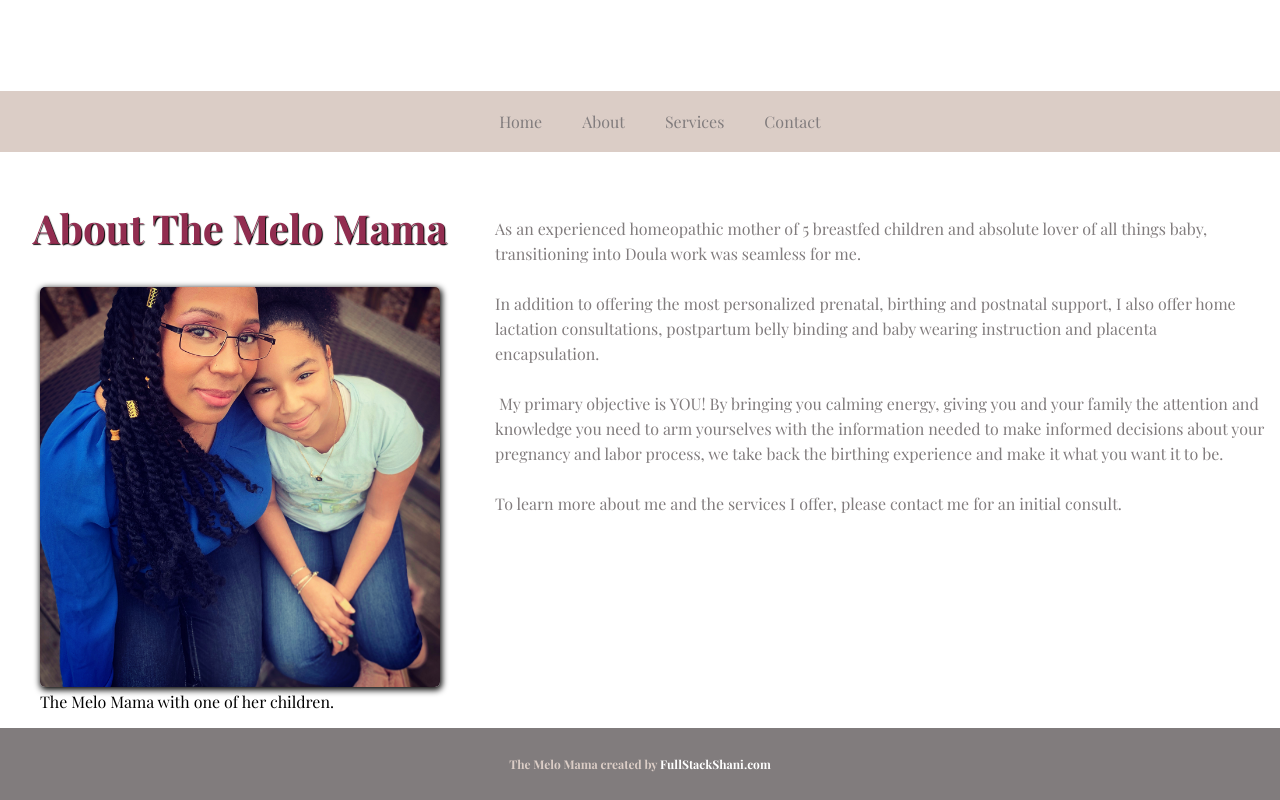
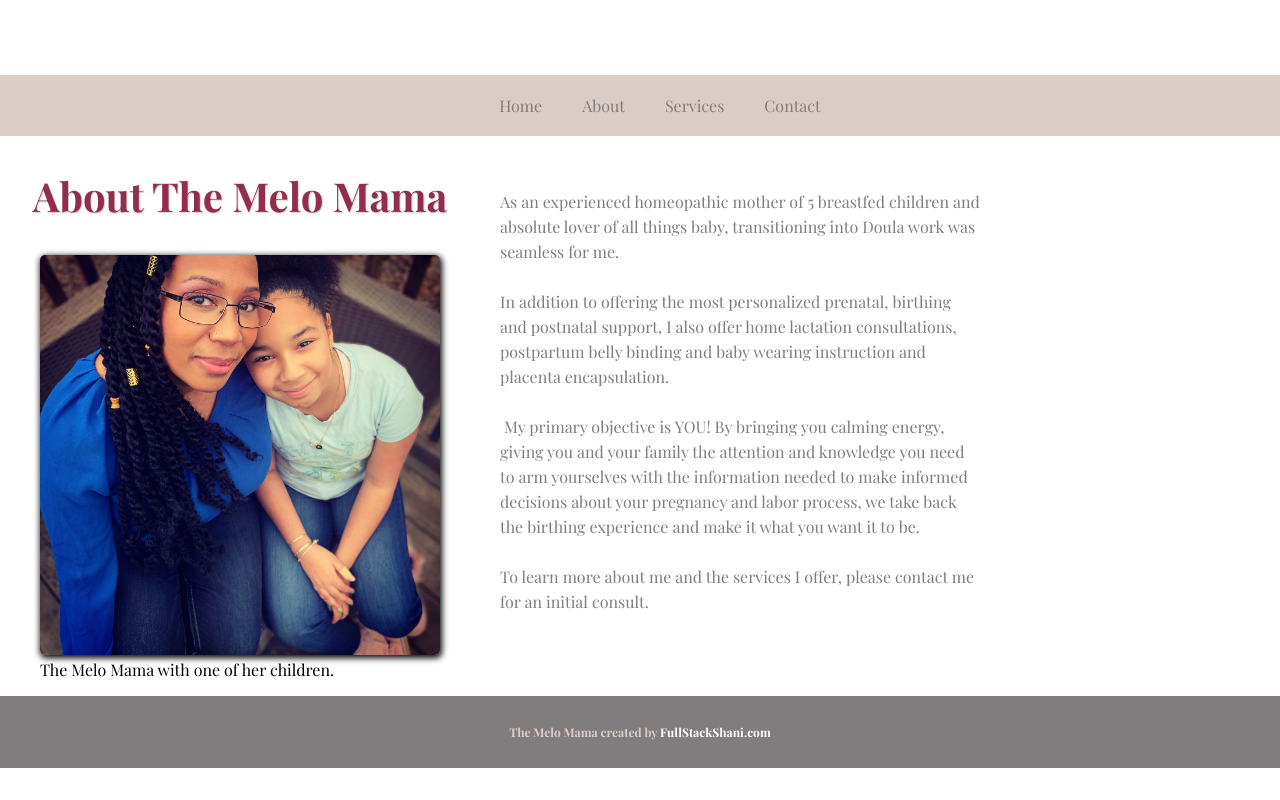
Before and after one commit to shanicunn/the-melo-mama, a React (Create React App) app in the folder frontend/melo-mamas/: page /about in a window 1280 px wide. Shown: the part 439-1239 px from the top of the page. After the commit the page ends 1207 px from the top, so only its background shows below. Built offline with nearby package versions, Linux system fonts and the light colour scheme.

Commit message:
Table styling

```diff
--- a/frontend/melo-mamas/src/App.css
+++ b/frontend/melo-mamas/src/App.css
@@ -31,6 +31,7 @@ img {
   list-style-type: none;
   justify-content: center;
   align-content: center;
+  margin: 0;
 }
 .navbar li {
   padding: 20px;
@@ -160,11 +161,12 @@ img {
   /* background-color: #edffab; */
   display: grid;
   grid-template-areas: "image bio";
+  width: 1000px;
 }
 .about h1 {
   display: block;
   color: #922D50;
-  text-shadow: black 1px 1px 1px;
+  text-shadow: #DBCDC6 1px 1px 1px;
   font-size: 40px;
   text-align: center;
 }
@@ -174,7 +176,7 @@ img {
 }
 .about p {
   line-height: 25px;
-  padding: 15px;
+  padding: 20px;
   color: #817C7D;
   /* text-shadow: black 1px 1px 1px; */
 }
@@ -187,11 +189,26 @@ img {
 }
 /* SERVICES */
 .services {
-  background-color: #edffab;
+  /*background-color: #edffab;*/
+  display: flex;
+  justify-content: center;
+  align-items: center;
+  flex-direction: column;
+}
+.services h1 {
+    font-size: 26px;
+}
+table {
+    border: #DBCDC6 1px black;
+    width: 500px;
+    background-color: #edffab;
+    padding: 5px;
+    margin: 10px;
+    box-shadow: #DBCDC6 1px 1px 4px 1px;
 }
 /* CONTACT */
 .contact {
-  background-color: #922D50;
+
   display: flex;
   padding: 20px;
 
```
